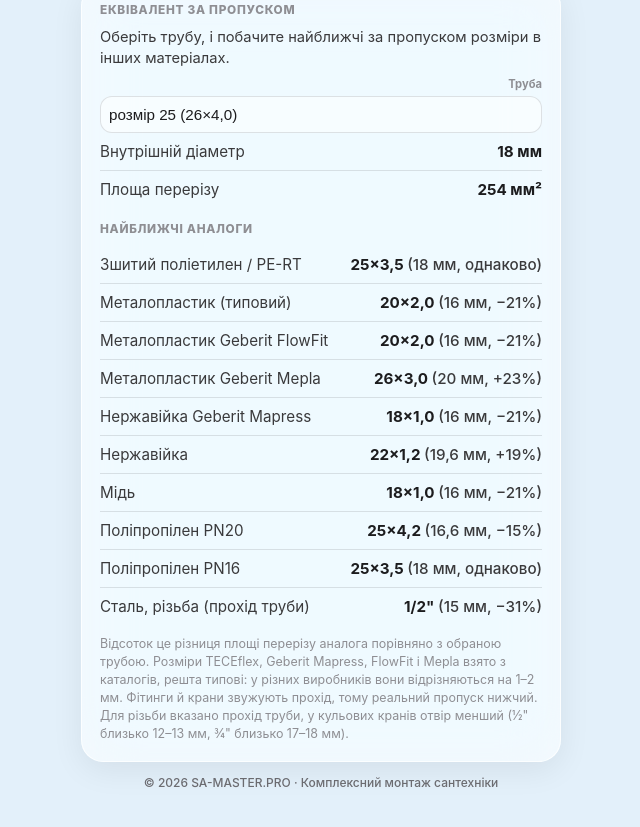
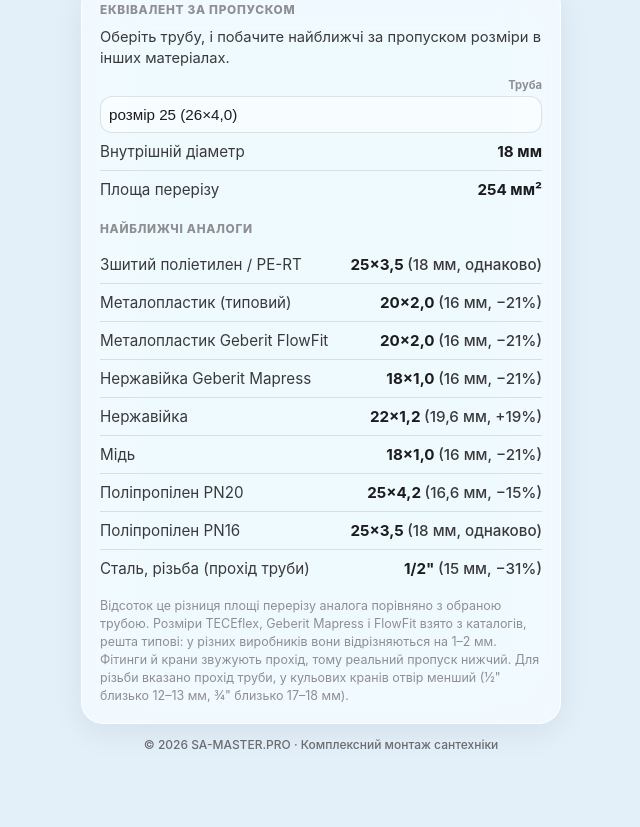
Before and after one commit to sa-master/sa-master-nfc, a plain HTML site: page tools/diameters.html in a window 1280 px wide. Shown: the part 1587-2414 px from the top of the page, without its empty margins (319-959 px from the left). Drawn offline with Linux system fonts and the light colour scheme.

Commit message:
Діаметри: прибрано Mepla
Co-Authored-By: Claude Sonnet 5.5 <noreply@anthropic.com>
Claude-Session: https://claude.ai/code/session_01XdrCmyTAJSoiQMcN5ksJpW

```diff
--- a/tools/diameters.html
+++ b/tools/diameters.html
@@ -118,7 +118,7 @@ function renderEq(){
     const d = x.diff === 0 ? "однаково" : (x.diff > 0 ? "+" : "−") + Math.abs(x.diff) + "%";
     h += `<div><span>${x.g}</span><b>${x.n} <span style="font-weight:500">(${String(x.d).replace(".", ",")} мм, ${d})</span></b></div>`;
   });
-  h += `</div><p class="hint">Відсоток це різниця площі перерізу аналога порівняно з обраною трубою. Розміри TECEflex, Geberit Mapress, FlowFit і Mepla взято з каталогів, решта типові: у різних виробників вони відрізняються на 1–2 мм. Фітинги й крани звужують прохід, тому реальний пропуск нижчий. Для різьби вказано прохід труби, у кульових кранів отвір менший (½" близько 12–13 мм, ¾" близько 17–18 мм).</p>`;
+  h += `</div><p class="hint">Відсоток це різниця площі перерізу аналога порівняно з обраною трубою. Розміри TECEflex, Geberit Mapress і FlowFit взято з каталогів, решта типові: у різних виробників вони відрізняються на 1–2 мм. Фітинги й крани звужують прохід, тому реальний пропуск нижчий. Для різьби вказано прохід труби, у кульових кранів отвір менший (½" близько 12–13 мм, ¾" близько 17–18 мм).</p>`;
   $("eqRes").innerHTML = h;
 }
 $("eq").addEventListener("change", renderEq); renderEq();
--- a/tools/shared/diameters.js
+++ b/tools/shared/diameters.js
@@ -53,9 +53,6 @@
     { g: "Металопластик (типовий)", n: "26×3,0", d: 20, src: "typ" }, { g: "Металопластик (типовий)", n: "32×3,0", d: 26, src: "typ" },
     { g: "Металопластик Geberit FlowFit", n: "16×2,0", d: 12, src: "cat" }, { g: "Металопластик Geberit FlowFit", n: "20×2,0", d: 16, src: "cat" },
     { g: "Металопластик Geberit FlowFit", n: "25×2,5", d: 20, src: "cat" }, { g: "Металопластик Geberit FlowFit", n: "32×2,8", d: 26.4, src: "cat" },
-    { g: "Металопластик Geberit Mepla", n: "16×2,25", d: 11.5, src: "cat" }, { g: "Металопластик Geberit Mepla", n: "20×2,5", d: 15, src: "cat" },
-    { g: "Металопластик Geberit Mepla", n: "26×3,0", d: 20, src: "cat" }, { g: "Металопластик Geberit Mepla", n: "32×3,0", d: 26, src: "cat" },
-    { g: "Металопластик Geberit Mepla", n: "40×3,5", d: 33, src: "cat" },
     { g: "Композит TECEflex", n: "розмір 25 (26×4,0)", d: 18, src: "cat" },
     { g: "Нержавійка Geberit Mapress", n: "18×1,0", d: 16, src: "cat" },
     { g: "Нержавійка", n: "15×1,0", d: 13, src: "typ" }, { g: "Нержавійка", n: "22×1,2", d: 19.6, src: "typ" },
```
